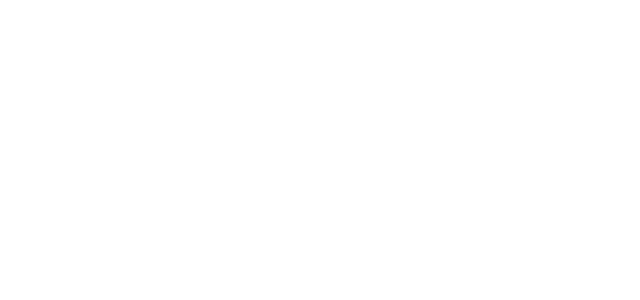
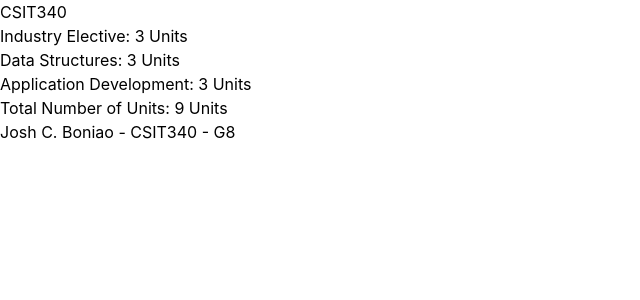
Before and after one commit to JoshBoniao/CSIT340G8-Lab3-Boniao, a React (Vite) app: page / in a window 1280 px wide. Shown: the top 300 px of the page, without its empty margins (0-640 px from the left). Built offline with nearby package versions, Linux system fonts and the light colour scheme.

Commit message:
1.1: course information step 1

```diff
--- a/src/App.jsx
+++ b/src/App.jsx
@@ -1,8 +1,34 @@
 
 function App ()  {
+  const name = 'Josh C. Boniao'
+  const section = 'G8'
+  const course ='CSIT340'
+  const part1 = 'Industry Elective'
+  const exercises1 = 3
+  const part2 = 'Data Structures'
+  const exercises2 = 3
+  const part3 = 'Application Development'
+  const exercises3 = 3
 
   return (
     <>
+      <div>
+        <h1>{course}</h1>
+        <p>
+          {part1}: {exercises1} Units
+        </p>
+        <p>
+          {part2}: {exercises2} Units
+        </p>
+        <p>
+          {part3}: {exercises3} Units
+        </p>
+        <p>Total Number of Units: {exercises1 + exercises2 + exercises3} Units</p>
+      </div>
+
+      <footer>{name} - {course} - {section}</footer>
+
+
     </>
   )
 }
```
